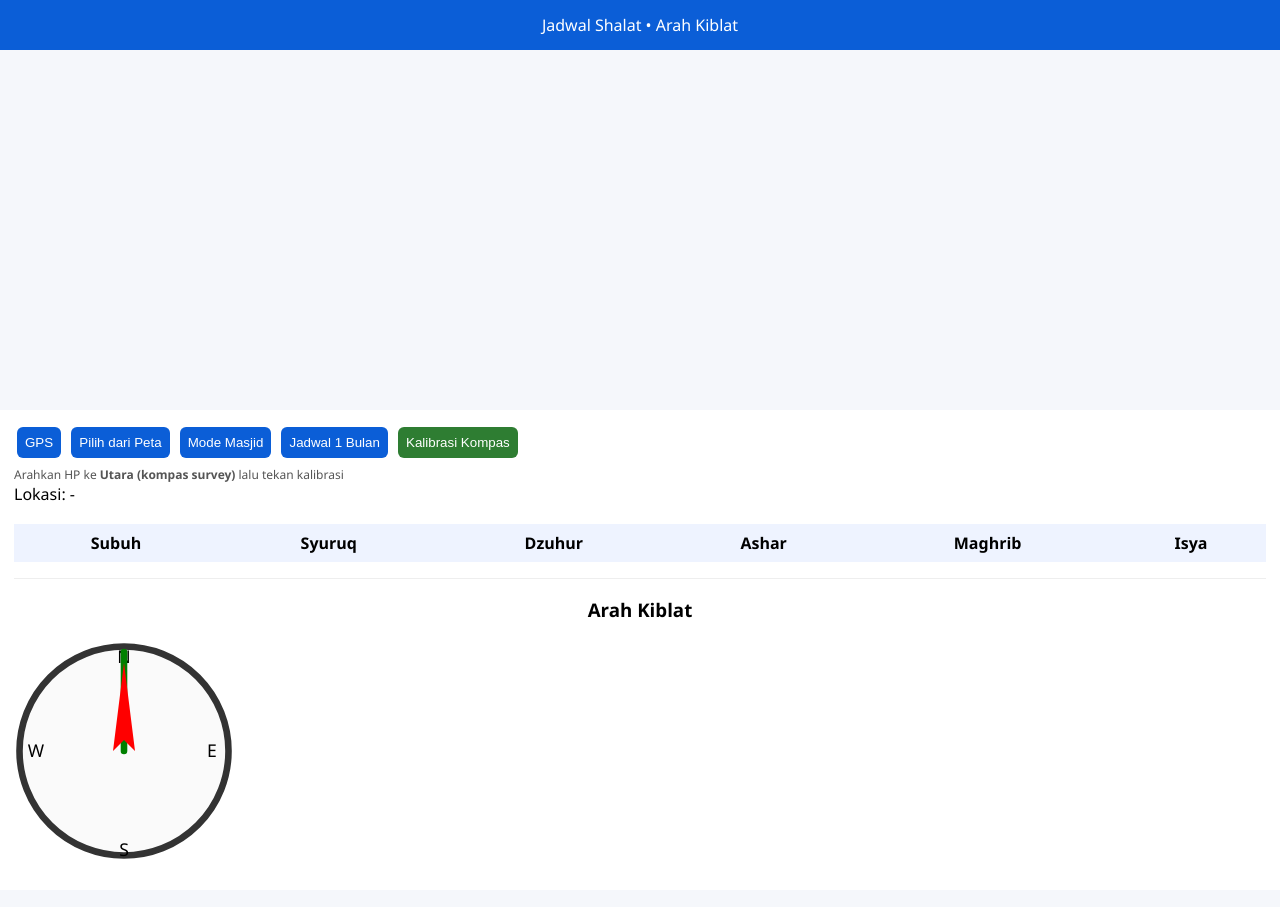
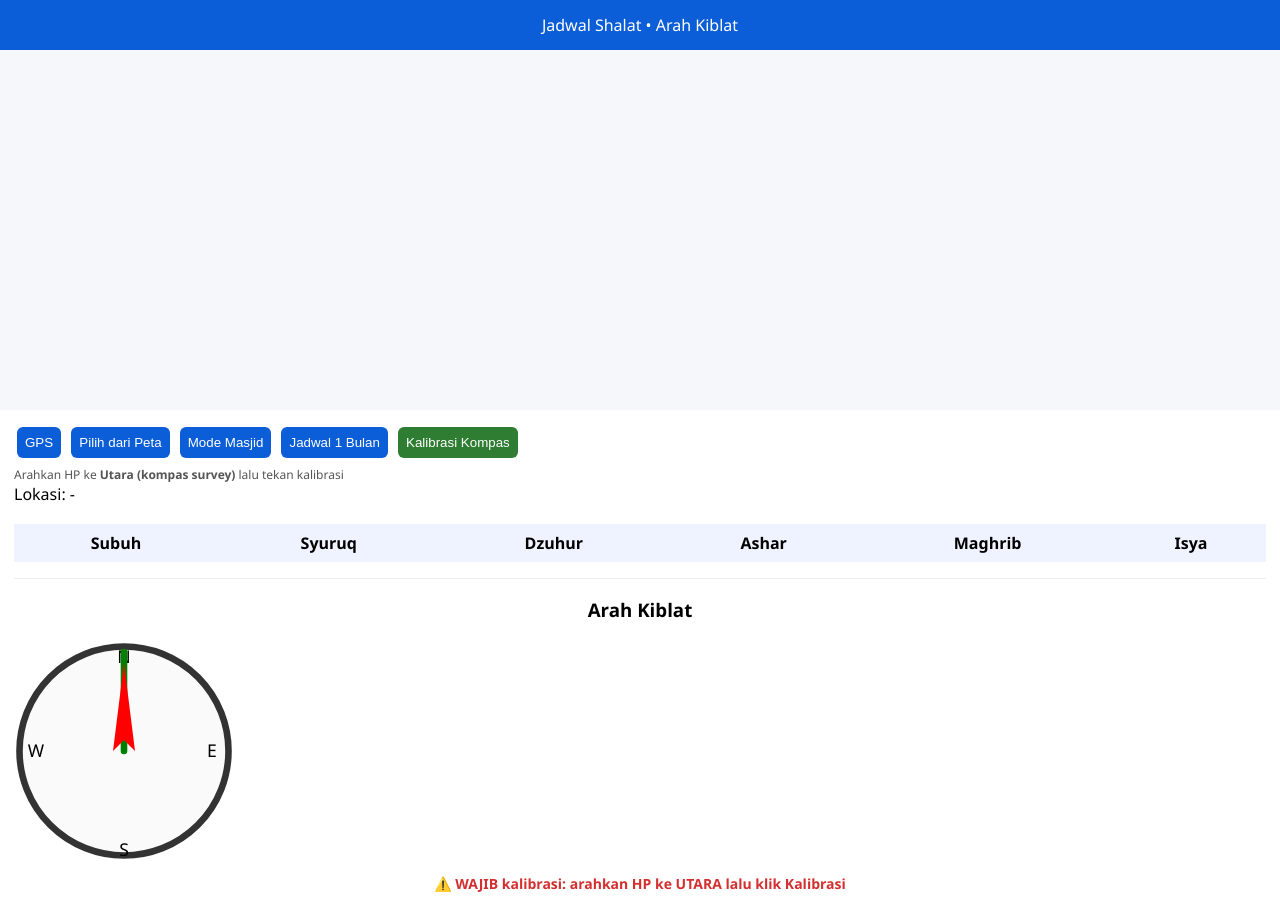
Before and after one commit to erka-sudo/app-pribadi, a website: page JadwalShalat/index.html in a window 1280 px wide. Drawn offline with nearby package versions, Linux system fonts and the light colour scheme; no server answers.

Commit message:
Update index.html

```diff
--- a/JadwalShalat/index.html
+++ b/JadwalShalat/index.html
@@ -100,10 +100,13 @@ fill="red"
 
 <div id="compassWarning" style="
 color:#d32f2f;
+text-align:center;
+margin-top:8px;
 font-weight:bold;
-text-align:center;
-margin-top:10px;
-"></div>
+font-size:14px;
+">
+⚠️ WAJIB kalibrasi: arahkan HP ke UTARA lalu klik Kalibrasi
+</div>
 </div>
 
 <!-- ================= MODAL BULANAN ================= -->
```
